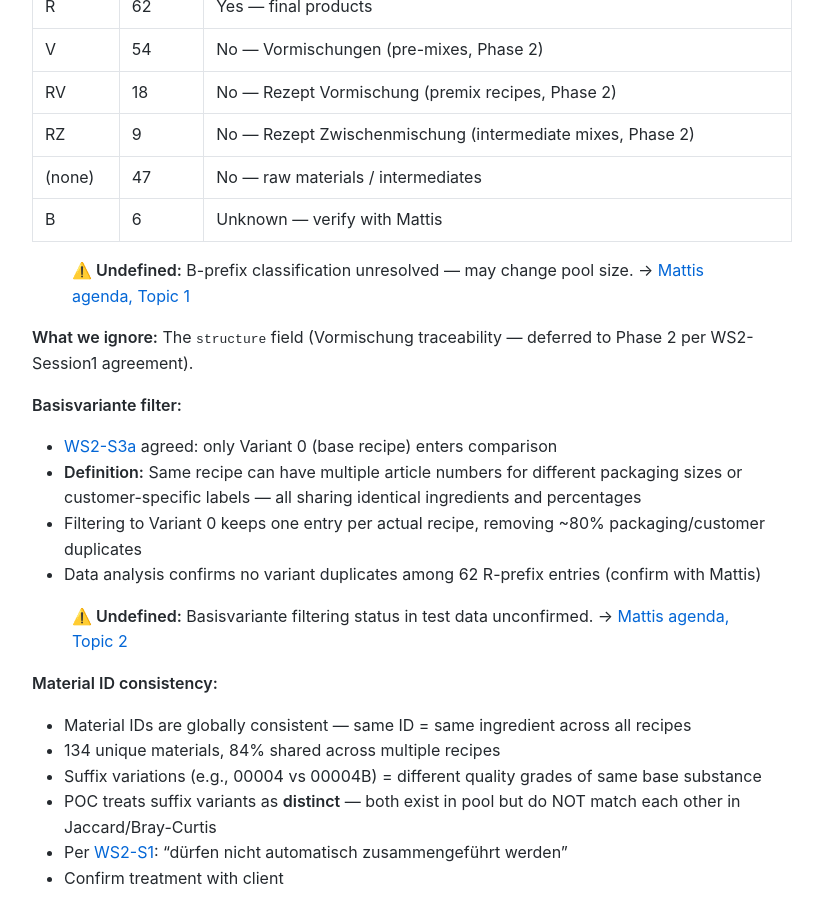
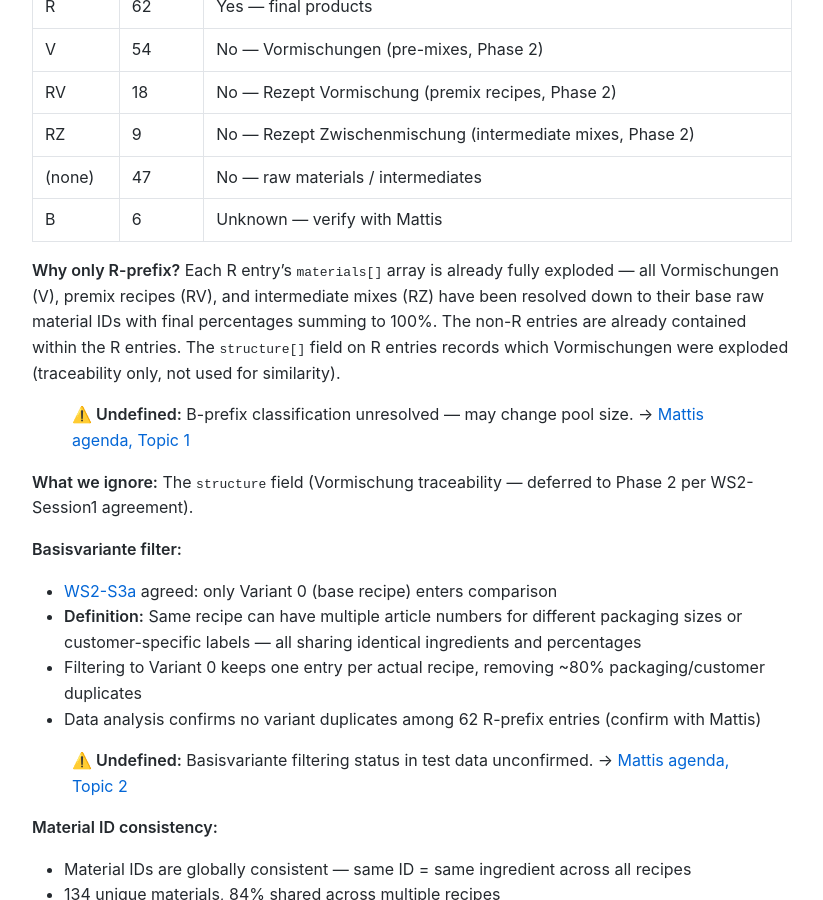
Before and after one commit to MariusWilsch/public-wilsch-ai-pages, a Jekyll site: the page built from project/avo_fullstack/design-doc-sossen-sourcing-poc.md, in a window 1280 px wide and 900 px high, scrolled down 2192 px. Shown: the whole window, without its empty margins (228-1051 px from the left). Built offline with Jekyll 4.4.1, drawn with Linux system fonts in a browser that asks for light colours; our own code applies the rules of GitHub Pages for plain Markdown files.

Commit message:
Sync from hippocampus 2026-02-13

```diff
--- a/project/avo_fullstack/design-doc-sossen-sourcing-poc.md
+++ b/project/avo_fullstack/design-doc-sossen-sourcing-poc.md
@@ -66,6 +66,8 @@ Load `alle.jsonl` → filter to **R-prefix entries only** (62 final products)
 | RZ | 9 | No — Rezept Zwischenmischung (intermediate mixes, Phase 2) |
 | (none) | 47 | No — raw materials / intermediates |
 | B | 6 | Unknown — verify with Mattis |
+
+**Why only R-prefix?** Each R entry's `materials[]` array is already fully exploded — all Vormischungen (V), premix recipes (RV), and intermediate mixes (RZ) have been resolved down to their base raw material IDs with final percentages summing to 100%. The non-R entries are already contained within the R entries. The `structure[]` field on R entries records which Vormischungen were exploded (traceability only, not used for similarity).
 
 > **⚠️ Undefined:** B-prefix classification unresolved — may change pool size. → [Mattis agenda, Topic 1](https://mariuswilsch.github.io/public-wilsch-ai-pages/project/avo_fullstack/meeting-agenda-mattis-data-confirmation)
 
```
